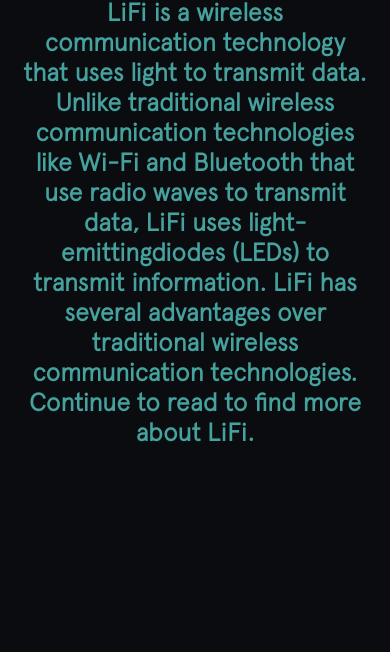
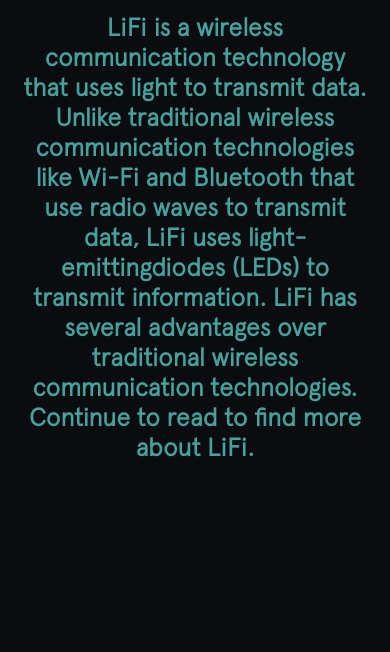
Before and after one commit to lifiproject/lifi2, a plain HTML site: page index.html in a window 390 px wide. Shown: the part 192-844 px from the top of the page. Drawn offline with nearby package versions, Linux system fonts and the light colour scheme; a web font is replaced by a local one.

Commit message:
Update styles.css

```diff
--- a/styles.css
+++ b/styles.css
@@ -356,7 +356,7 @@ body {
     margin-left: 5rem;
     margin-right: 5rem;
     height: auto;
-    margin-top: 7rem;
+    margin-top: 8.5rem;
     justify-content: center;
     /* background-color: green; */
   }
```
